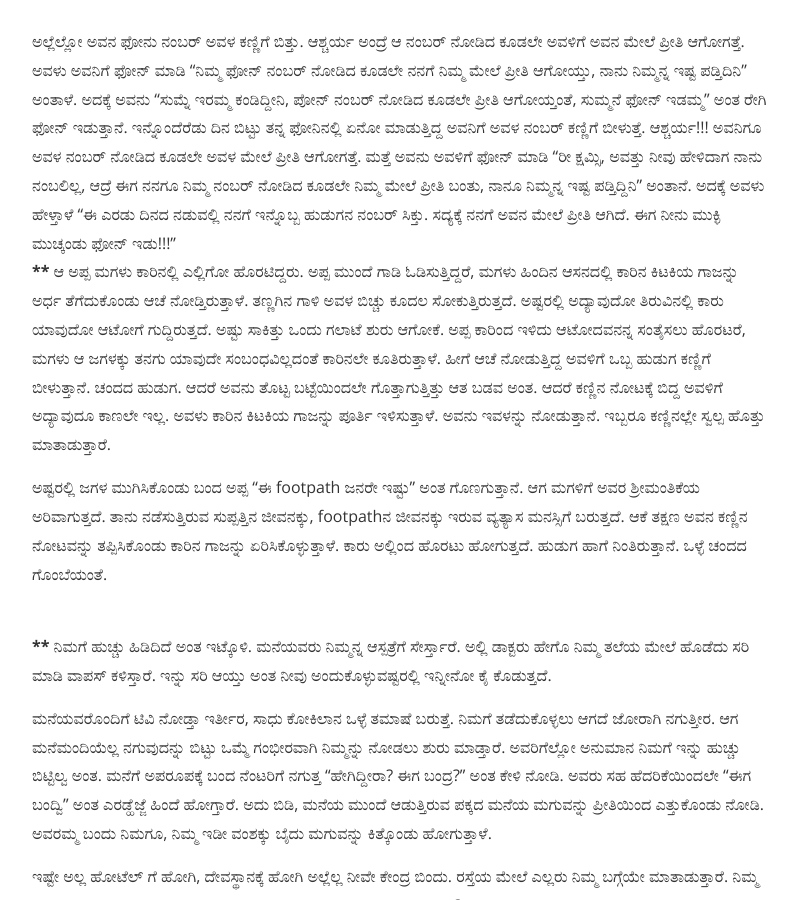
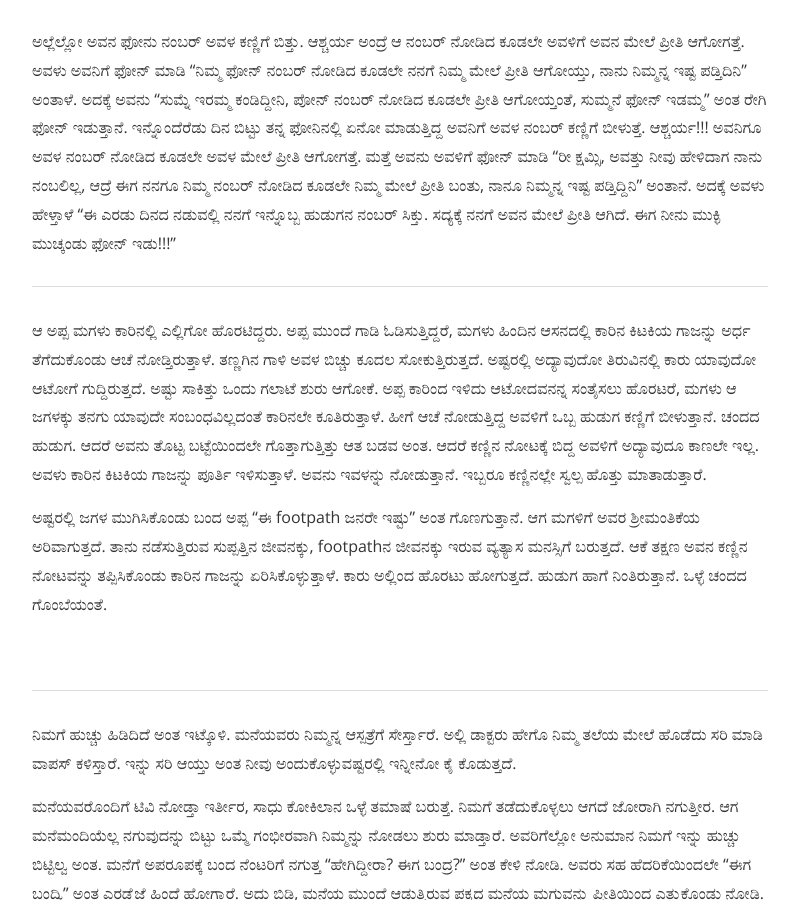
Before and after one commit to bencentra/centrarium, a Jekyll site: the page built from _posts/2016-02-11-bayyodidre.markdown, in a window 1280 px wide and 900 px high, scrolled down 666 px. Shown: the whole window, without its empty margins (240-1039 px from the left). Built offline with Jekyll 4.4.1, drawn with Linux system fonts in a browser that asks for light colours; nearby versions of some CDN libraries; comment, search, counter and statistics services are not loaded; a style sheet for code colours, icons or effects is not loaded.

Commit message:
Update 2016-02-11-bayyodidre.markdown

```diff
--- a/_posts/2016-02-11-bayyodidre.markdown
+++ b/_posts/2016-02-11-bayyodidre.markdown
@@ -16,13 +16,13 @@ cover:  "assets/bayyiri.jpg"
 <hr>
 ಅಲ್ಲೆಲ್ಲೋ ಅವನ ಫೋನು ನಂಬರ್ ಅವಳ ಕಣ್ಣಿಗೆ ಬಿತ್ತು. ಆಶ್ಚರ್ಯ ಅಂದ್ರೆ ಆ ನಂಬರ್ ನೋಡಿದ ಕೂಡಲೇ ಅವಳಿಗೆ ಅವನ ಮೇಲೆ ಪ್ರೀತಿ ಆಗೋಗತ್ತೆ. ಅವಳು ಅವನಿಗೆ ಫೋನ್ ಮಾಡಿ “ನಿಮ್ಮ ಫೋನ್ ನಂಬರ್ ನೋಡಿದ ಕೂಡಲೇ ನನಗೆ ನಿಮ್ಮ ಮೇಲೆ ಪ್ರೀತಿ ಆಗೋಯ್ತು, ನಾನು ನಿಮ್ಮನ್ನ ಇಷ್ಟ ಪಡ್ತಿದಿನಿ” ಅಂತಾಳೆ. ಅದಕ್ಕೆ ಅವನು “ಸುಮ್ನೆ ಇರಮ್ಮ ಕಂಡಿದ್ದೀನಿ, ಪೋನ್ ನಂಬರ್ ನೋಡಿದ ಕೂಡಲೇ ಪ್ರೀತಿ ಆಗೋಯ್ತಂತೆ, ಸುಮ್ಮನೆ ಫೋನ್ ಇಡಮ್ಮ” ಅಂತ ರೇಗಿ ಫೋನ್ ಇಡುತ್ತಾನೆ. ಇನ್ನೊಂದೆರೆಡು ದಿನ ಬಿಟ್ಟು ತನ್ನ ಫೋನಿನಲ್ಲಿ ಏನೋ ಮಾಡುತ್ತಿದ್ದ ಅವನಿಗೆ ಅವಳ ನಂಬರ್ ಕಣ್ಣಿಗೆ ಬೀಳುತ್ತೆ. ಆಶ್ಚರ್ಯ!!! ಅವನಿಗೂ ಅವಳ ನಂಬರ್ ನೋಡಿದ ಕೂಡಲೇ ಅವಳ ಮೇಲೆ ಪ್ರೀತಿ ಆಗೋಗತ್ತೆ. ಮತ್ತೆ ಅವನು ಅವಳಿಗೆ ಫೋನ್ ಮಾಡಿ “ರೀ ಕ್ಷಮ್ಸಿ, ಅವತ್ತು ನೀವು ಹೇಳಿದಾಗ ನಾನು ನಂಬಲಿಲ್ಲ, ಆದ್ರೆ ಈಗ ನನಗೂ ನಿಮ್ಮ ನಂಬರ್ ನೋಡಿದ ಕೂಡಲೇ ನಿಮ್ಮ ಮೇಲೆ ಪ್ರೀತಿ ಬಂತು, ನಾನೂ ನಿಮ್ಮನ್ನ ಇಷ್ಟ ಪಡ್ತಿದ್ದಿನಿ” ಅಂತಾನೆ. ಅದಕ್ಕೆ ಅವಳು ಹೇಳ್ತಾಳೆ “ಈ ಎರಡು ದಿನದ ನಡುವಲ್ಲಿ ನನಗೆ ಇನ್ನೊಬ್ಬ ಹುಡುಗನ ನಂಬರ್ ಸಿಕ್ತು. ಸದ್ಯಕ್ಕೆ ನನಗೆ ಅವನ ಮೇಲೆ ಪ್ರೀತಿ ಆಗಿದೆ. ಈಗ ನೀನು ಮುಕ್ಳಿ ಮುಚ್ಕಂಡು ಫೋನ್ ಇಡು!!!”
 <br>
-******
+<hr>
 ಆ ಅಪ್ಪ ಮಗಳು ಕಾರಿನಲ್ಲಿ ಎಲ್ಲಿಗೋ ಹೊರಟಿದ್ದರು. ಅಪ್ಪ ಮುಂದೆ ಗಾಡಿ ಓಡಿಸುತ್ತಿದ್ದರೆ, ಮಗಳು ಹಿಂದಿನ ಆಸನದಲ್ಲಿ ಕಾರಿನ ಕಿಟಕಿಯ ಗಾಜನ್ನು ಅರ್ಧ ತೆಗೆದುಕೊಂಡು ಆಚೆ ನೋಡ್ತಿರುತ್ತಾಳೆ. ತಣ್ಣಗಿನ ಗಾಳಿ ಅವಳ ಬಿಚ್ಚು ಕೂದಲ ಸೋಕುತ್ತಿರುತ್ತದೆ. ಅಷ್ಟರಲ್ಲಿ ಅದ್ಯಾವುದೋ ತಿರುವಿನಲ್ಲಿ ಕಾರು ಯಾವುದೋ ಆಟೋಗೆ ಗುದ್ದಿರುತ್ತದೆ. ಅಷ್ಟು ಸಾಕಿತ್ತು ಒಂದು ಗಲಾಟೆ ಶುರು ಆಗೋಕೆ. ಅಪ್ಪ ಕಾರಿಂದ ಇಳಿದು ಆಟೋದವನನ್ನ ಸಂತೈಸಲು ಹೊರಟರೆ, ಮಗಳು ಆ ಜಗಳಕ್ಕು ತನಗು ಯಾವುದೇ ಸಂಬಂಧವಿಲ್ಲದಂತೆ ಕಾರಿನಲೇ ಕೂತಿರುತ್ತಾಳೆ. ಹೀಗೆ ಆಚೆ ನೋಡುತ್ತಿದ್ದ ಅವಳಿಗೆ ಒಬ್ಬ ಹುಡುಗ ಕಣ್ಣಿಗೆ ಬೀಳುತ್ತಾನೆ. ಚಂದದ ಹುಡುಗ. ಆದರೆ ಅವನು ತೊಟ್ಟ ಬಟ್ಟೆಯಿಂದಲೇ ಗೊತ್ತಾಗುತ್ತಿತ್ತು ಆತ ಬಡವ ಅಂತ. ಆದರೆ ಕಣ್ಣಿನ ನೋಟಕ್ಕೆ ಬಿದ್ದ ಅವಳಿಗೆ ಅದ್ಯಾವುದೂ ಕಾಣಲೇ ಇಲ್ಲ. ಅವಳು ಕಾರಿನ ಕಿಟಕಿಯ ಗಾಜನ್ನು ಪೂರ್ತಿ ಇಳಿಸುತ್ತಾಳೆ. ಅವನು ಇವಳನ್ನು ನೋಡುತ್ತಾನೆ. ಇಬ್ಬರೂ ಕಣ್ಣಿನಲ್ಲೇ ಸ್ವಲ್ಪ ಹೊತ್ತು ಮಾತಾಡುತ್ತಾರೆ.
 
 ಅಷ್ಟರಲ್ಲಿ ಜಗಳ ಮುಗಿಸಿಕೊಂಡು ಬಂದ ಅಪ್ಪ “ಈ footpath ಜನರೇ ಇಷ್ಟು” ಅಂತ ಗೊಣಗುತ್ತಾನೆ. ಆಗ ಮಗಳಿಗೆ ಅವರ ಶ್ರೀಮಂತಿಕೆಯ ಅರಿವಾಗುತ್ತದೆ. ತಾನು ನಡೆಸುತ್ತಿರುವ ಸುಪ್ಪತ್ತಿನ ಜೀವನಕ್ಕು, footpathನ ಜೀವನಕ್ಕು ಇರುವ ವ್ಯತ್ಯಾಸ ಮನಸ್ಸಿಗೆ ಬರುತ್ತದೆ. ಆಕೆ ತಕ್ಷಣ ಅವನ ಕಣ್ಣಿನ ನೋಟವನ್ನು ತಪ್ಪಿಸಿಕೊಂಡು ಕಾರಿನ ಗಾಜನ್ನು ಏರಿಸಿಕೊಳ್ಳುತ್ತಾಳೆ. ಕಾರು ಅಲ್ಲಿಂದ ಹೊರಟು ಹೋಗುತ್ತದೆ. ಹುಡುಗ ಹಾಗೆ ನಿಂತಿರುತ್ತಾನೆ. ಒಳ್ಳೆ ಚಂದದ ಗೊಂಬೆಯಂತೆ.
 
 <br>
-******
+<hr>
 ನಿಮಗೆ ಹುಚ್ಚು ಹಿಡಿದಿದೆ ಅಂತ ಇಟ್ಕೊಳಿ. ಮನೆಯವರು ನಿಮ್ಮನ್ನ ಆಸ್ಪತ್ರೆಗೆ ಸೇರ್ಸ್ತಾರೆ. ಅಲ್ಲಿ ಡಾಕ್ಟರು ಹೇಗೊ ನಿಮ್ಮ ತಲೆಯ ಮೇಲೆ ಹೊಡೆದು ಸರಿ ಮಾಡಿ ವಾಪಸ್ ಕಳಿಸ್ತಾರೆ. ಇನ್ನು ಸರಿ ಆಯ್ತು ಅಂತ ನೀವು ಅಂದುಕೊಳ್ಳುವಷ್ಟರಲ್ಲಿ ಇನ್ನೀನೋ ಕೈ ಕೊಡುತ್ತದೆ.
 
 ಮನೆಯವರೊಂದಿಗೆ ಟಿವಿ ನೋಡ್ತಾ ಇರ್ತೀರ, ಸಾಧು ಕೋಕಿಲಾನ ಒಳ್ಳೆ ತಮಾಷೆ ಬರುತ್ತೆ. ನಿಮಗೆ ತಡೆದುಕೊಳ್ಳಲು ಆಗದೆ ಜೋರಾಗಿ ನಗುತ್ತೀರ. ಆಗ ಮನೆಮಂದಿಯೆಲ್ಲ ನಗುವುದನ್ನು ಬಿಟ್ಟು ಒಮ್ಮೆ ಗಂಭೀರವಾಗಿ ನಿಮ್ಮನ್ನು ನೋಡಲು ಶುರು ಮಾಡ್ತಾರೆ. ಅವರಿಗೆಲ್ಲೋ ಅನುಮಾನ ನಿಮಗೆ ಇನ್ನು ಹುಚ್ಚು ಬಿಟ್ಟಿಲ್ವ ಅಂತ. ಮನೆಗೆ ಅಪರೂಪಕ್ಕೆ ಬಂದ ನೆಂಟರಿಗೆ ನಗುತ್ತ “ಹೇಗಿದ್ದೀರಾ? ಈಗ ಬಂದ್ರ?” ಅಂತ ಕೇಳಿ ನೋಡಿ. ಅವರು ಸಹ ಹೆದರಿಕೆಯಿಂದಲೇ “ಈಗ ಬಂದ್ವಿ” ಅಂತ ಎರಡ್ಹೆಜ್ಜೆ ಹಿಂದೆ ಹೋಗ್ತಾರೆ. ಅದು ಬಿಡಿ, ಮನೆಯ ಮುಂದೆ ಆಡುತ್ತಿರುವ ಪಕ್ಕದ ಮನೆಯ ಮಗುವನ್ನು ಪ್ರೀತಿಯಿಂದ ಎತ್ತುಕೊಂಡು ನೋಡಿ. ಅವರಮ್ಮ ಬಂದು ನಿಮಗೂ, ನಿಮ್ಮ ಇಡೀ ವಂಶಕ್ಕು ಬೈದು ಮಗುವನ್ನು ಕಿತ್ಕೊಂಡು ಹೋಗುತ್ತಾಳೆ.
```
